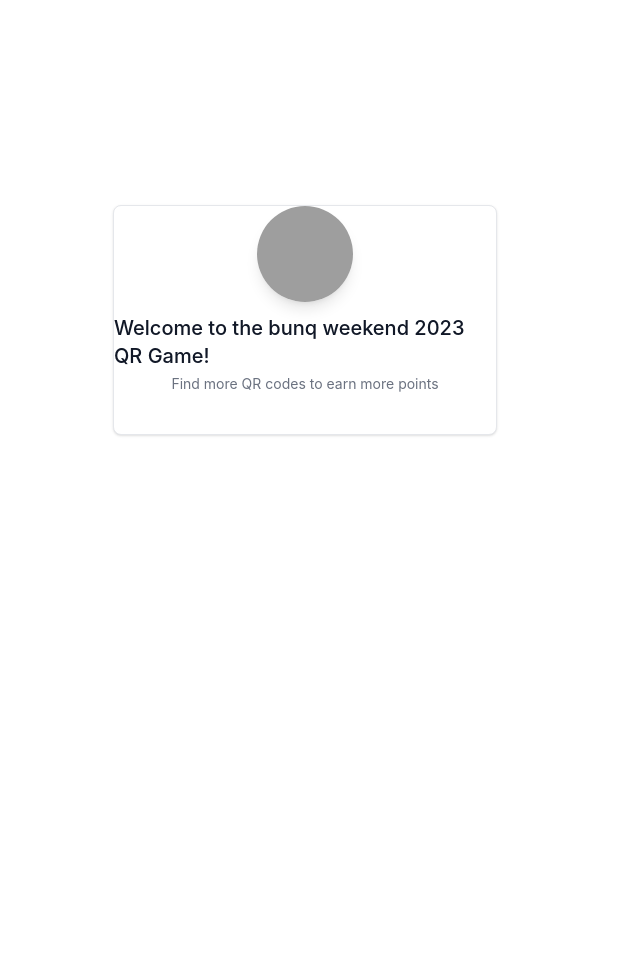
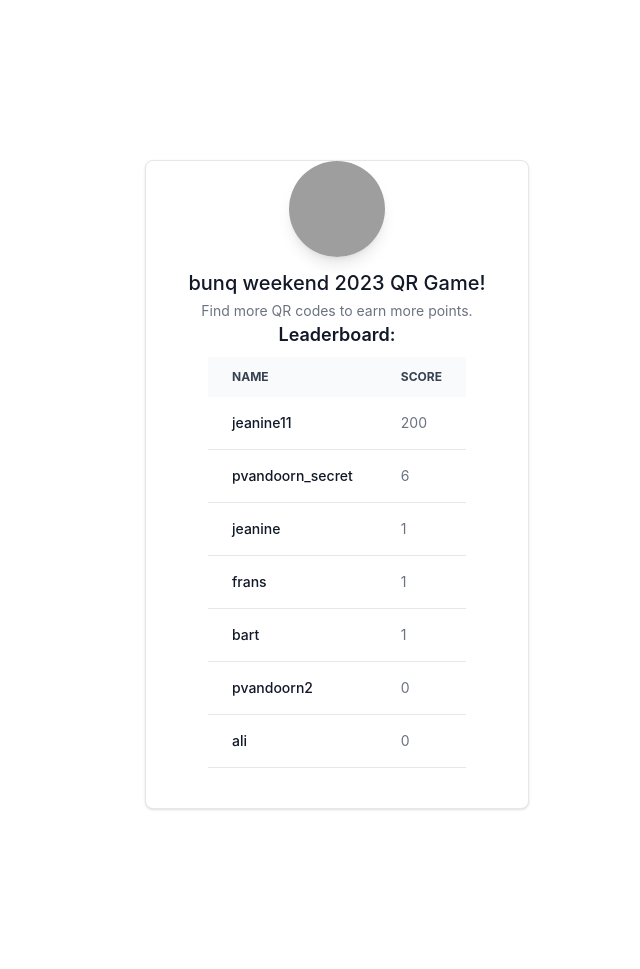
Before and after one commit to two-trick-pony-NL/qrgame, a Django app: page / in a window 1280 px wide. Shown: the whole page, without its empty margins (303-943 px from the left). Before the commit the page ends 436 px from the top, so only its background shows below. Run offline with Django 4.2, Linux system fonts and the light colour scheme; data comes from the database, SQL or seed files in the repository; both versions use the stored data as it was after the commit; some libraries are stand-ins or nearby versions; grey boxes are pictures that could not be loaded.

Commit message:
added leaderboard

```diff
--- a/qrcodegame/templates/home.html
+++ b/qrcodegame/templates/home.html
@@ -7,12 +7,9 @@
 
 <div class="w-full max-w-sm bg-white border border-gray-200 rounded-lg shadow dark:bg-gray-800 dark:border-gray-700">
   <div class="flex flex-col items-center pb-10">
-      <img class="w-24 h-24 mb-3 rounded-full shadow-lg" src="https://upload.wikimedia.org/wikipedia/commons/thumb/d/d0/QR_code_for_mobile_English_Wikipedia.svg/220px-QR_code_for_mobile_English_Wikipedia.svg.png" alt="home"/>
+      <img class="w-24 h-24 mb-3 rounded-full shadow-lg" src="https://avatars.githubusercontent.com/u/71013416?s=400&u=6f9cedd16793e41e2771f776f2e559a3e2a2b1ca&v=4" alt="home"/>
 
-      <h5 class="mb-1 text-xl font-medium text-gray-900 dark:text-white">Welcome to the bunq weekend 2023 QR Game!</h5>
-      <span class="text-sm text-gray-500 dark:text-gray-400">Find more QR codes to earn more points</span>
-  </div>
-</div>
-<div class="flex min-h-full items-center justify-center py-40 px-4 sm:px-6 lg:px-8 bg">
-
+      <h5 class="mb-1 text-xl font-medium text-gray-900 dark:text-white">bunq weekend 2023 QR Game!</h5>
+      <span class="text-sm text-gray-500 dark:text-gray-400">Find more QR codes to earn more points.</span>
+      {% include 'leaderboard.html' with leaderboard=leaderboard%}
   {% endblock%}
--- /dev/null
+++ b/qrcodegame/templates/leaderboard.html
@@ -0,0 +1,29 @@
+<h2 class="mb-2 text-lg font-semibold text-gray-900 dark:text-white">Leaderboard:</h2>
+
+      <div class="relative overflow-x-auto">
+        <table class="w-full text-sm text-left text-gray-500 dark:text-gray-400">
+            <thead class="text-xs text-gray-700 uppercase bg-gray-50 dark:bg-gray-700 dark:text-gray-400">
+                <tr>
+                    <th scope="col" class="px-6 py-3">
+                        Name
+                    </th>
+                    <th scope="col" class="px-6 py-3">
+                        Score
+                    </th>
+                </tr>
+            </thead>
+            <tbody>
+              {% for leader in leaderboard %}
+                <tr class="bg-white border-b dark:bg-gray-800 dark:border-gray-700">
+                    <th scope="row" class="px-6 py-4 font-medium text-gray-900 whitespace-nowrap dark:text-white">
+                      {{leader.adam}}
+                    </th>
+                    <td class="px-6 py-4">
+                      {{leader.score}}
+                    </td>
+                </tr>
+                {% endfor %}
+
+            </tbody>
+        </table>
+    </div>
--- a/qrcodegame/templates/success.html
+++ b/qrcodegame/templates/success.html
@@ -21,6 +21,8 @@
     {% endif%}
       <span class="text-sm text-gray-500 dark:text-gray-400">Your current score is: {{score}}</span>
       <span class="text-sm text-gray-500 dark:text-gray-400">Find more QR codes to earn more points</span>
+      {% include 'leaderboard.html' with leaderboard=leaderboard%}
+
   </div>
 </div>
 <div class="flex min-h-full items-center justify-center py-40 px-4 sm:px-6 lg:px-8 bg">
--- a/qrcodegame/views.py
+++ b/qrcodegame/views.py
@@ -8,12 +8,14 @@ from qrcodegame.models import Leaderboard
 from core.utils import signer
 
 def home(request):
-    return render(request, 'home.html')
+    leaderboard = Leaderboard.objects.order_by('-score')[:10]
+    return render(request, 'home.html', {'leaderboard':leaderboard})
 
 
 
 # Create your views here.
 def index(request, secret):
+    leaderboard = Leaderboard.objects.order_by('-score')[:10]
     string = signer.sign(1)
     print(string)
     id = signer.unsign(secret)
@@ -53,7 +55,7 @@ def index(request, secret):
                     question.solvecount =+ 1
                     question.save()
                 score = Leaderboard.objects.get(adam=adam)
-                return render(request, 'success.html', {'correct': correct, 'score':score.score, 'id':secret})
+                return render(request, 'success.html', {'correct': correct, 'score':score.score, 'id':secret, 'leaderboard':leaderboard})
         else:
             form = QuestionForm()
         return render(request, 'question.html', {'form': form, 'id':id, 'question':question.riddle})
```
Also changed, not shown: db.sqlite3.
